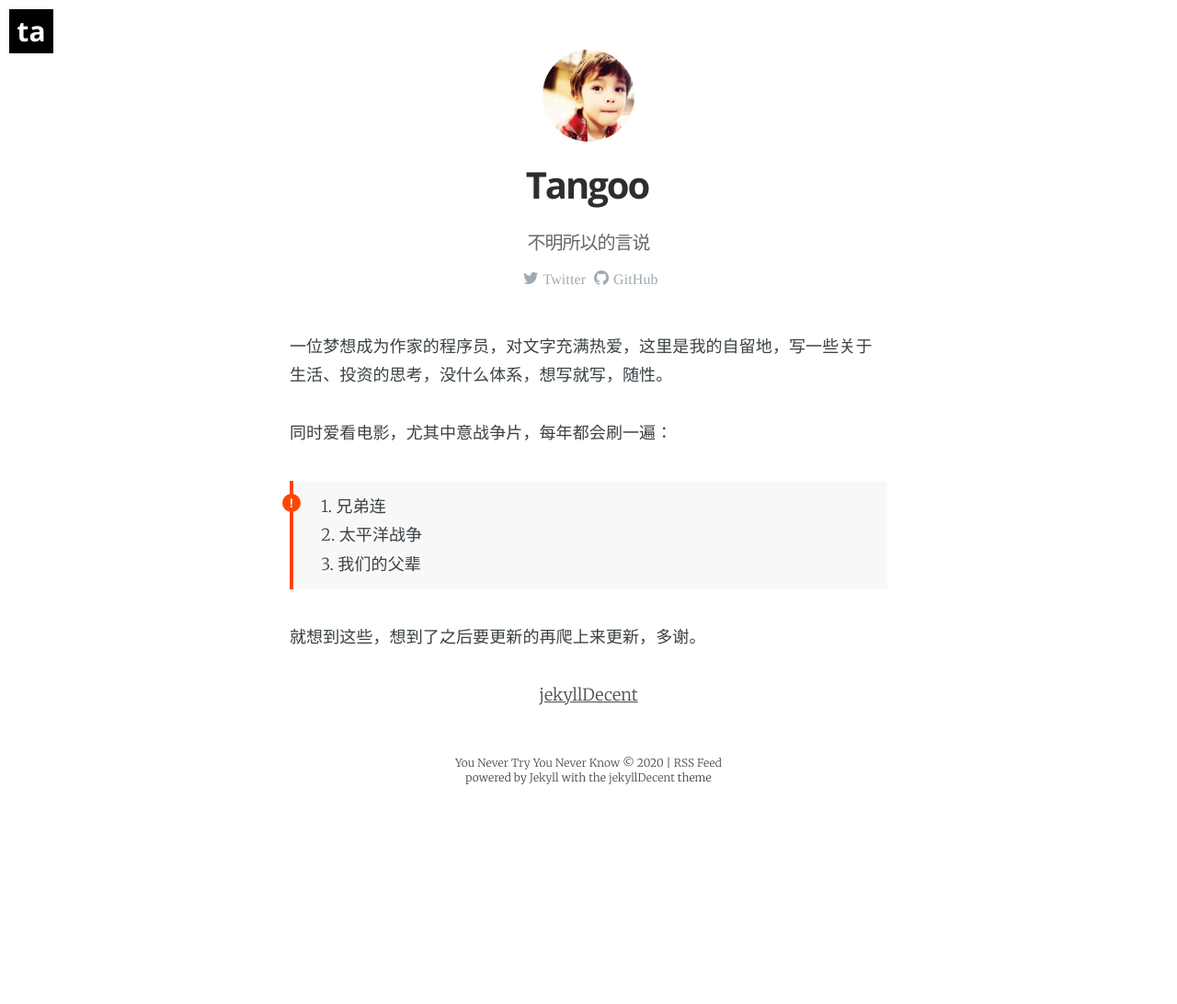
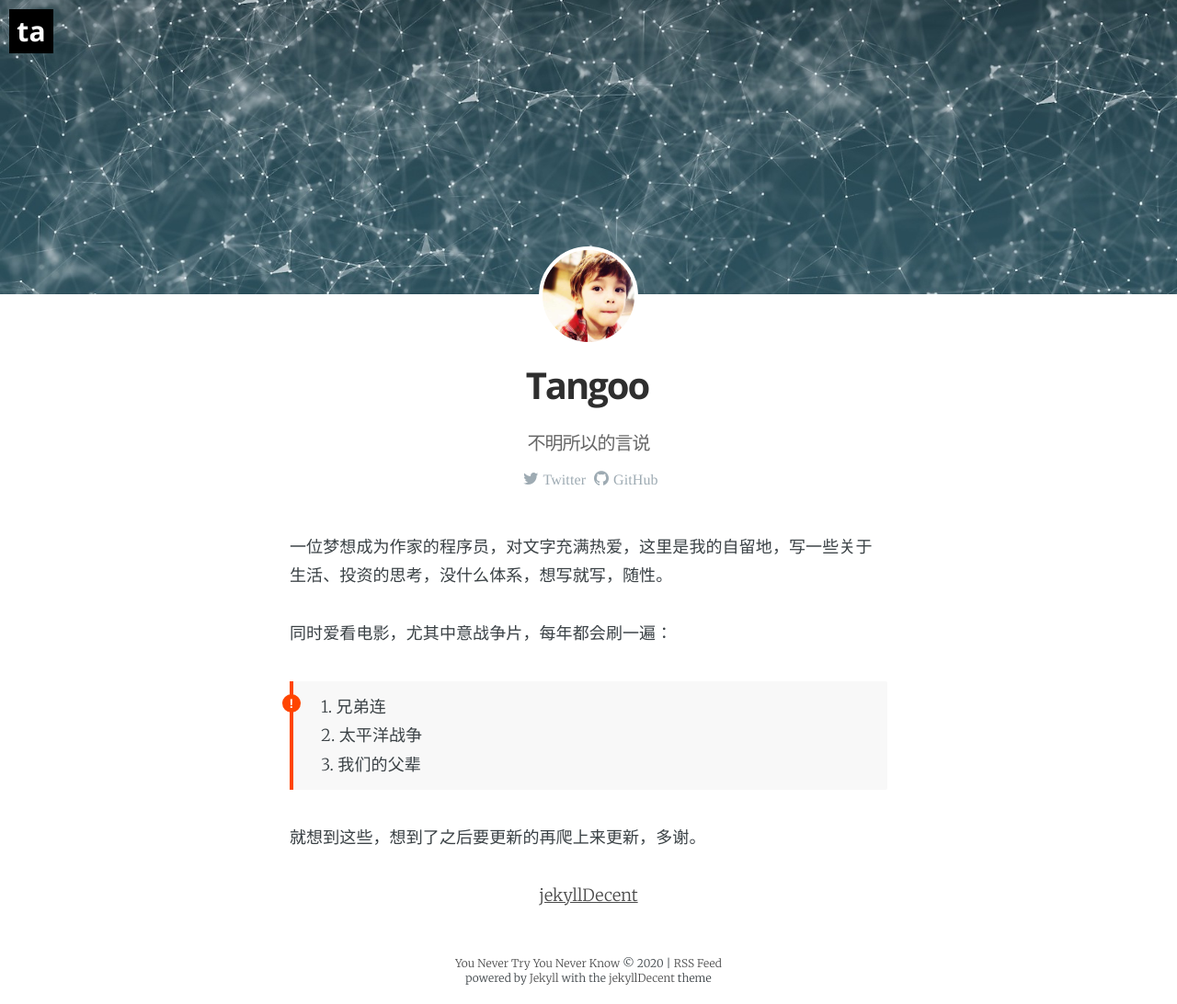
Before and after one commit to triffic-tang/triffic-tang.github.io, a Jekyll site: the page built from _pages/about.md, in a window 1280 px wide. Shown: the whole page at 92% size. Built offline with Jekyll 4.4.1, drawn with Linux system fonts in a browser that asks for light colours; some web fonts are replaced; before the commit the page ends 950 px from its top, so only the background shows below that.

Commit message:
upate css

```diff
--- a/_data/authors.yml
+++ b/_data/authors.yml
@@ -36,6 +36,7 @@ jdecent:
 tangoo:
   initial:      tangoo
   name:         "Tangoo"
+  cover:        /assets/home-top-background.jpg
   picture:      /assets/tangoo.jpg
   bio:          不明所以的言说
   location:     China
```
